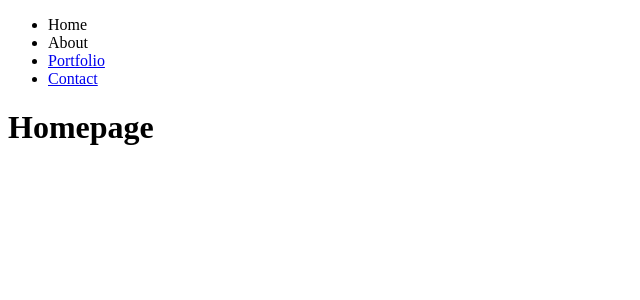
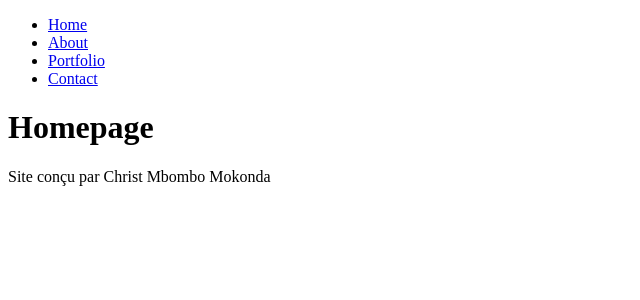
Before and after one commit to christmknd/Portfolio-Django, a Django app: page / in a window 1280 px wide. Shown: the top 300 px of the page, without its empty margins (0-640 px from the left). Run offline with Django 4.2, Linux system fonts and the light colour scheme.

Commit message:
ADD Footer in Layout

```diff
--- a/app/app/templates/layout.html
+++ b/app/app/templates/layout.html
@@ -10,8 +10,8 @@
     <nav>
         <div class="container-fluid">
             <ul>
-                <li><a href="/"></a>Home</li>
-                <li><a href="/about"></a>About</li>
+                <li><a href="/">Home</a></li>
+                <li><a href="/about">About</a></li>
                 <li><a href="/portfolio">Portfolio</a></li>
                 <li><a href="/contact">Contact</a></li>
             </ul>
@@ -21,6 +21,11 @@
     {% block content %}
     {% endblock %}
     </main>
+    <footer>
+        <div class="container-fluid">
+            <p>Site conçu par Christ Mbombo Mokonda</p>
+        </div>
+    </footer>
     <script src="https://cdn.jsdelivr.net/npm/bootstrap@5.1.3/dist/js/bootstrap.bundle.min.js" integrity="sha384-ka7Sk0Gln4gmtz2MlQnikT1wXgYsOg+OMhuP+IlRH9sENBO0LRn5q+8nbTov4+1p" crossorigin="anonymous"></script>
 </body>
 </html>
```
